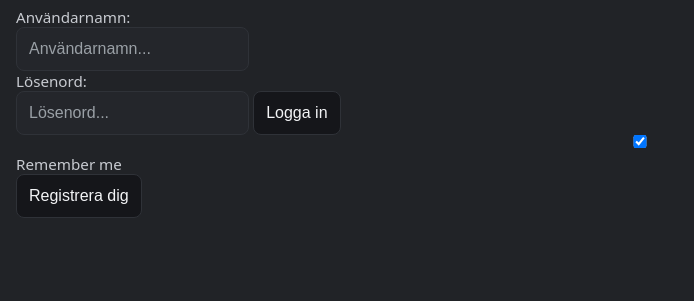
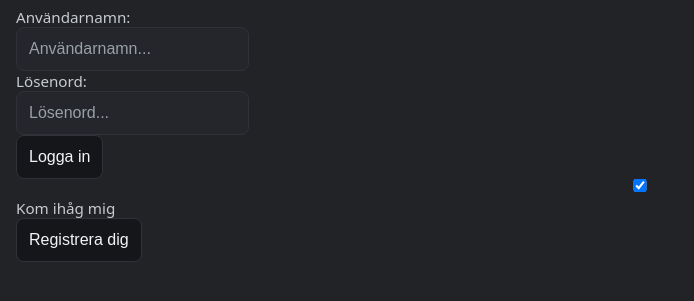
Before and after one commit to Holger-Andersson/kompositkungen, a website built with Vite: page login.html in a window 1280 px wide. Shown: the part 49-350 px from the top of the page, without its empty margins (0-694 px from the left). Built offline with nearby package versions, Linux system fonts and the light colour scheme.

Commit message:
Added some divs to use when adding more css.

```diff
--- a/login.html
+++ b/login.html
@@ -17,16 +17,23 @@
         </div>
         <div class="login-container">
             <h2>Logga in</h2>
+            <div>
                 <label for="username">Användarnamn:</label>
                 <input type="text" id="username" name="username" placeholder="Användarnamn..." required />
-
+            </div>
+            <div>
                 <label for="password" id="password">Lösenord:</label>
                 <input type="password" id="password" name="password" placeholder="Lösenord..." required />
-
+            </div>
+            <div>
                 <button type="submit" id="login-button">Logga in</button>
+            </div>
             <label>
-                <input type="checkbox" checked="checked" name="remember"> Remember me </label>
+                <input type="checkbox" checked="checked" name="remember"> Kom ihåg mig </label>
+        </div>
+        <div>
             <button type="button" id="register-button">Registrera dig</button>
+        </div>
         </div>
     </form>
 </body>
```
Lines whose indentation alone changed are shown as unchanged.
